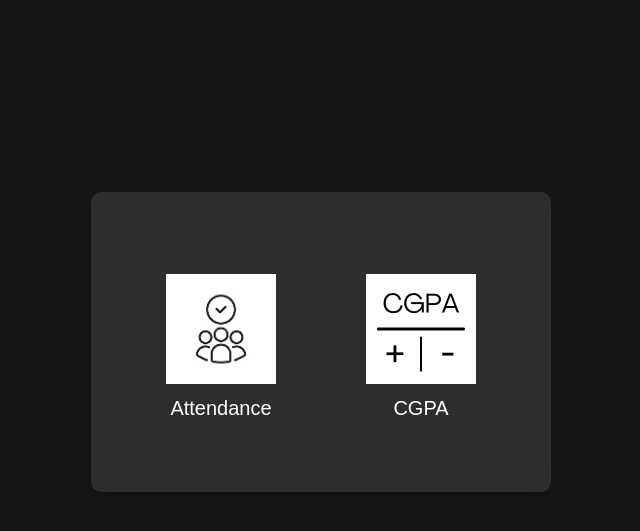
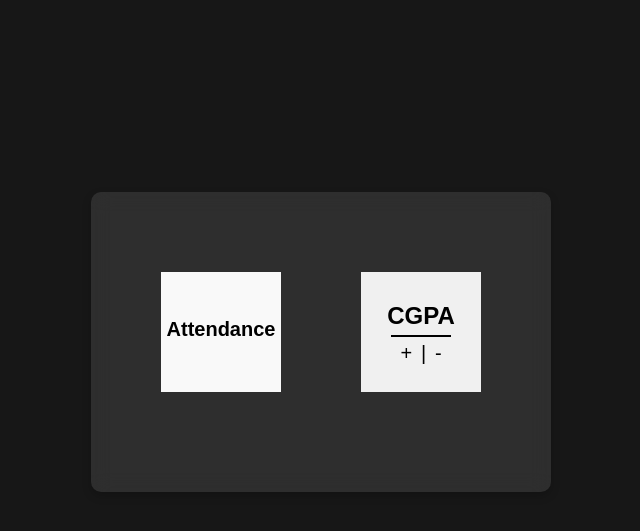
Before and after one commit to ashwathhhhh/Easy-College, a Flask app: page /pages in a window 1280 px wide. Shown: the part 58-589 px from the top of the page, without its empty margins (319-959 px from the left). Run offline with Flask 3, Linux system fonts and the light colour scheme; the visitor is signed in with stand-in values (Sample User, id 1).

Commit message:
finally done ig

```diff
--- a/templates/pages.html
+++ b/templates/pages.html
@@ -19,7 +19,6 @@
         background-size: cover;
         font-family: Arial, sans-serif;
         color: white;
-
 
 
     }
@@ -55,6 +54,9 @@
         cursor: pointer;
         transition: transform 0.2s;
     }
+    .button a {
+    text-decoration: none;
+}
     .button img {
         width: 110px;
         height: 110px;
@@ -105,6 +107,63 @@
         text-decoration: none;
         font-weight: bold;
     }
+    .cgpa-container {
+  text-align: center;
+  font-family: Arial, sans-serif;
+  width: 100px;
+  height: 60px;
+}
+
+.text {
+  font-size: 24px;
+  font-weight: bold;
+  margin-bottom: 5px;
+  color: black;
+}
+
+.line {
+  width: 60px;
+  height: 2px;
+  background-color: black;
+  margin: 5px auto;
+}
+
+.symbols {
+  font-size: 20px;
+  display: flex;
+  justify-content: space-around;
+  width: 50px;
+  margin: 0 auto;
+  color: black;
+}
+
+.hehe {
+  display: flex;
+  justify-content: center;
+  align-items: center;
+  height: 120px;
+  width: 120px;
+  background-color: #f0f0f0;
+  margin: 0;
+}
+
+.hehe1 {
+    display: flex;
+  justify-content: center;
+  align-items: center;
+  height: 120px;
+  width: 120px;
+  background-color: #f9f9f9;
+  margin: 0;
+}
+.group-icon {
+  text-align: center;
+  padding-top: 25px;
+  color: black;
+  font-weight: bold;
+  font-family: Arial, sans-serif;
+
+}
     @media (max-width: 600px) {
             .navbar {
                 padding: 10px;
@@ -142,17 +201,37 @@
     </nav>
     <div class="container">
         <div class="options">
-            <button class="button">
+            <button class="button" >
                 <a href="{{ url_for('attendance') }}" class="btn btn-secondary">
-                    <img src="../static/attendance.jpeg" alt="Bunkr Icon">
+                    <div class="hehe1">
+                        <div class="group-icon">
+                            <p>Attendance</p>
+                        </div>
+                    </div>
                 </a>
-                <p>Attendance</p>
+                <br>
+                <br>
+                <p></p>
+                <p></p>
             </button>
             <button class="button" >
                 <a href="{{ url_for('loading') }}" class="btn btn-secondary">
-                    <img src="../static/cgpa-icon.png" alt="Bunkr Icon">
+                    <div class = "hehe">
+                        <div class="cgpa-container">
+                            <div class="text">CGPA</div>
+                            <div class="line"></div>
+                            <div class="symbols">
+                            <span>+</span>
+                            <span>|</span>
+                            <span>-</span>
+                            </div>
+                        </div>
+                    </div>
                 </a>
-                <p>CGPA</p>
+                <br>
+                <br>
+                <p></p>
+                <p></p>
             </button>
         </div>
     </div>
```
